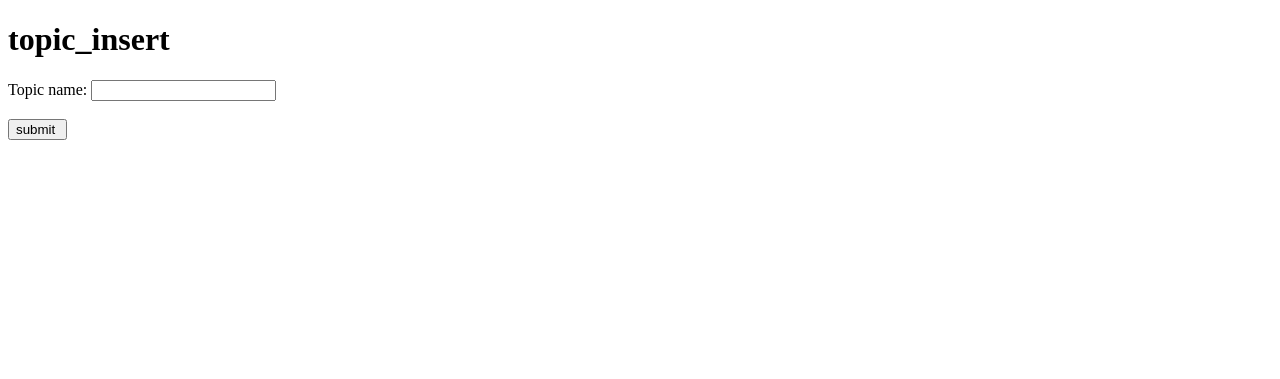
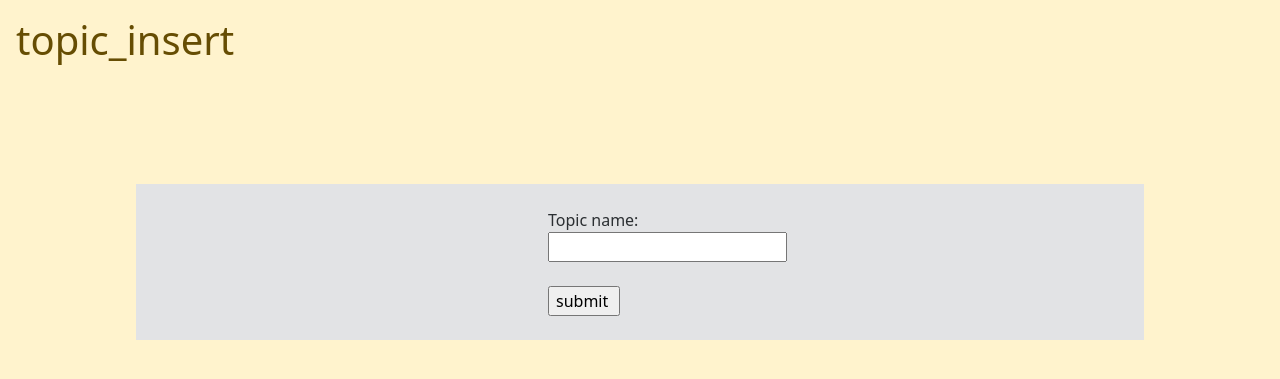
Before and after one commit to Phani4423/django-module-forms-to-store-user-data, a Django app: page /topic_insert/ in a window 1280 px wide. Shown: the top 379 px of the page. Run offline with Django 5.2, Linux system fonts and the light colour scheme.

Commit message:
Initial commit

```diff
--- a/templates/topic_insert.html
+++ b/templates/topic_insert.html
@@ -4,14 +4,22 @@
     <meta charset="UTF-8">
     <meta name="viewport" content="width=device-width, initial-scale=1.0">
     <title>Document</title>
+    <link href="https://cdn.jsdelivr.net/npm/bootstrap@5.3.3/dist/css/bootstrap.min.css" rel="stylesheet" integrity="sha384-QWTKZyjpPEjISv5WaRU9OFeRpok6YctnYmDr5pNlyT2bRjXh0JMhjY6hW+ALEwIH" crossorigin="anonymous">
+
 </head>
-<body>
+<body id="hr" class="p-3 mb-2 bg-warning-subtle text-warning-emphasis">
     <h1>topic_insert</h1>
-    <form method="post">
+    <div class="p-3 mb-2 bg-secondary-subtle text-secondary-emphasis" style="margin: 120px;">
+    <div class="mx-auto p-2" style="width: 200px;">
+            <form method="post">
         {% csrf_token %}
         {{WER}}
         <br>
         <input type="submit" value="submit ">
     </form>
+</div>
+    </div>
+    <script src="https://cdn.jsdelivr.net/npm/bootstrap@5.3.3/dist/js/bootstrap.bundle.min.js" integrity="sha384-YvpcrYf0tY3lHB60NNkmXc5s9fDVZLESaAA55NDzOxhy9GkcIdslK1eN7N6jIeHz" crossorigin="anonymous"></script>
+
 </body>
 </html>
```
Also changed, not shown: templates/insert_webpage.html (+9 -1 lines).
